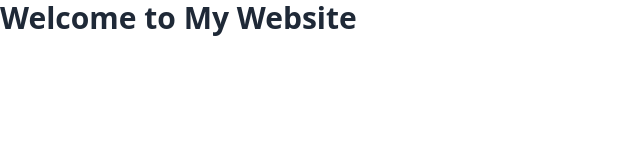
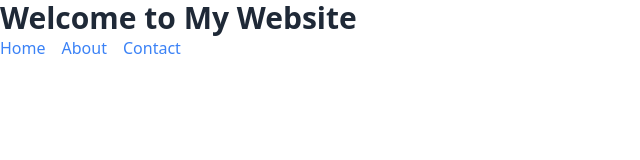
Before and after one commit to mujahidraj/Third-time-test, a plain HTML site: page index.html in a window 1280 px wide. Shown: the whole page, without its empty margins (0-640 px from the left). Drawn offline with nearby package versions, Linux system fonts and the light colour scheme.

Commit message:
resolved done

```diff
--- a/index.html
+++ b/index.html
@@ -1,25 +1,33 @@
 <!DOCTYPE html>
 <html lang="en">
   <head>
-    <meta charset="UTF-8">
-    <meta name="viewport" content="width=device-width, initial-scale=1.0">
+    <meta charset="UTF-8" />
+    <meta name="viewport" content="width=device-width, initial-scale=1.0" />
     <title>Document</title>
-    <link href="https://cdn.jsdelivr.net/npm/daisyui@4.12.24/dist/full.min.css" rel="stylesheet" type="text/css" />
+    <link
+      href="https://cdn.jsdelivr.net/npm/daisyui@4.12.24/dist/full.min.css"
+      rel="stylesheet"
+      type="text/css"
+    />
     <script src="https://cdn.tailwindcss.com"></script>
   </head>
   <body>
     <header>
       <!-- jarif -->
       <h1 class="text-3xl font-bold">Welcome to My Website</h1>
-
+      <nav>
+        <ul class="flex space-x-4">
+          <li><a href="#" class="text-blue-500">Home</a></li>
+          <li><a href="#" class="text-blue-500">About</a></li>
+          <li><a href="#" class="text-blue-500">Contact</a></li>
+        </ul>
+      </nav>
     </header>
     <main>
       <!-- Raj -->
-
     </main>
     <footer>
       <!-- Fidbi -->
-
     </footer>
   </body>
 </html>
```
Lines whose indentation alone changed are shown as unchanged.
